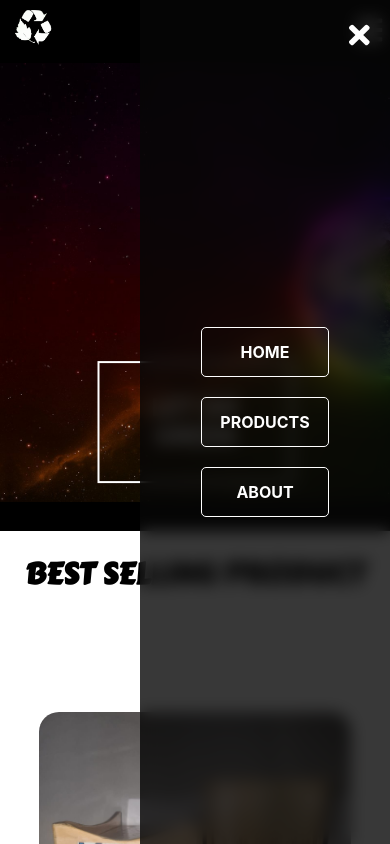
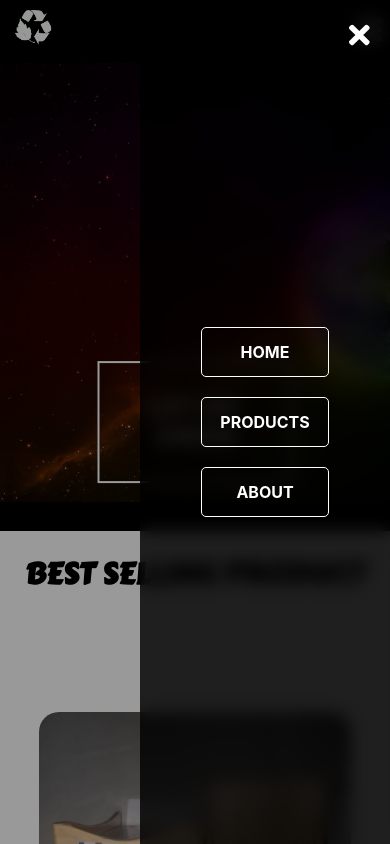
Before and after one commit to theeastwindz0/kohi, a React (Create React App) app: page /#/ in a window 390 px wide. Both pictures are taken after a click on the icon 368 px from the left and 29 px from the top of the page. Shown: the top 844 px of the page. Built offline with nearby package versions, Linux system fonts and the light colour scheme.

Commit message:
Added Menu Overlay

```diff
--- a/src/Components/BasicComp/Header.js
+++ b/src/Components/BasicComp/Header.js
@@ -9,13 +9,16 @@ import { Link } from "react-router-dom";
 
 const Header = () => {
   const onClose = () => {
-    document.getElementById("overlay").style.width = "0px ";
-    document.getElementById("overlay").style.right = "-100%";
+    document.getElementById("overlay-menu").style.width = "0px ";
+    document.getElementById("overlay-menu").style.right = "-100%";
+    document.getElementById("overlay").style.display='none';
+
   };
 
   const onOpen = () => {
-    document.getElementById("overlay").style.width = "250px";
-    document.getElementById("overlay").style.right = "0%";
+    document.getElementById("overlay-menu").style.width = "250px";
+    document.getElementById("overlay-menu").style.right = "0%";
+    document.getElementById("overlay").style.display='block';
   };
 
   const buttons = [
@@ -43,7 +46,8 @@ const Header = () => {
           <Navigation buttons={buttons} onOpen={onOpen} />
         </div>
       </div>
-      <div className={styles.overlay} id="overlay">
+      <div className={styles.overlay} id='overlay' onClick={onClose}></div>
+      <div className={styles.overlay_menu} id="overlay-menu">
         <FontAwesomeIcon
           onClick={onClose}
           icon={faTimes}
--- a/src/Components/BasicComp/ProdutContainer.js
+++ b/src/Components/BasicComp/ProdutContainer.js
@@ -16,8 +16,8 @@ const ProdutContainer = (props) => {
 
   const viewMoreButton=[
     {
-      title:'VIEW MORE',
-      location:'#'
+      title:props.dataToReceive.pcboxLeftButtonName,
+      location:props.dataToReceive.pcBoxLeftButtonLocation
     }
   ]
 
--- a/src/Components/CSS/Header.module.css
+++ b/src/Components/CSS/Header.module.css
@@ -34,14 +34,28 @@ transform: scale(1.1);
   width: 100px;
 }
 
-.overlay {
+.overlay{
+position: fixed;
+top: 0;
+left: 0;
+
+background: rgba(0, 0, 0, 0.4);
+height: 100vh;
+width: 100%;
+
+z-index: 2;
+display: none;
+
+
+}
+
+.overlay_menu {
   display: flex;
   justify-content: center;
   align-items: center;
 
   height: 100%;
   width: 100%;
-  z-index: 1;
 
   position: fixed;
   top: 0;
@@ -50,8 +64,10 @@ transform: scale(1.1);
   width: 0;
   /* right: -100%; */
   transition: 1s;
-  background-color: rgba(7, 7, 7, 0.8);
+  background-color: rgba(0, 0, 0, 0.8);
   backdrop-filter: blur(8px);
+
+  z-index: 3;
 
 }
 .submenu {
--- a/src/Components/Pages/HomePage.js
+++ b/src/Components/Pages/HomePage.js
@@ -16,7 +16,7 @@ const HomePage = () => {
     pcBoxLeftTitle:'ORGANIC MOBILE STAND',
     pcBoxLeftDesc:'Portable, Phone stand, Flexible, Mobile holder, Perfect for gift,Multi angle, Mobile stand, Foldable, Phone holderPortable, Phone stand, Flexible, Mobile holder, Perfect for gift, Multi angle, Mobile stand, Foldable, Phone holder',
     pcboxLeftButtonName:'VIEW MORE',
-    pcBoxLeftButtonLocation:'',
+    pcBoxLeftButtonLocation:'products/KMH3008',
     pcBoxRightImage:product_mobile_holder
     }
 
```
Also changed, not shown: src/Components/BasicComp/SubMenu.js (added).
